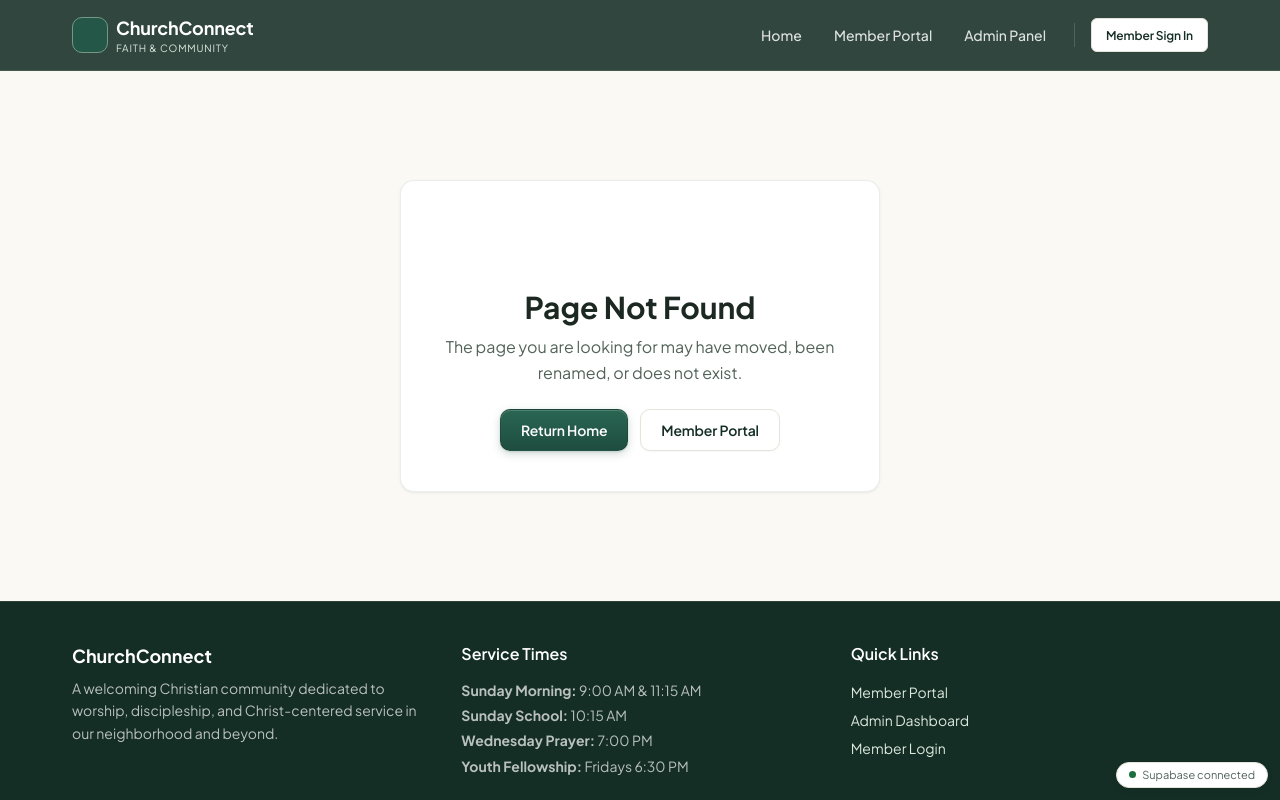
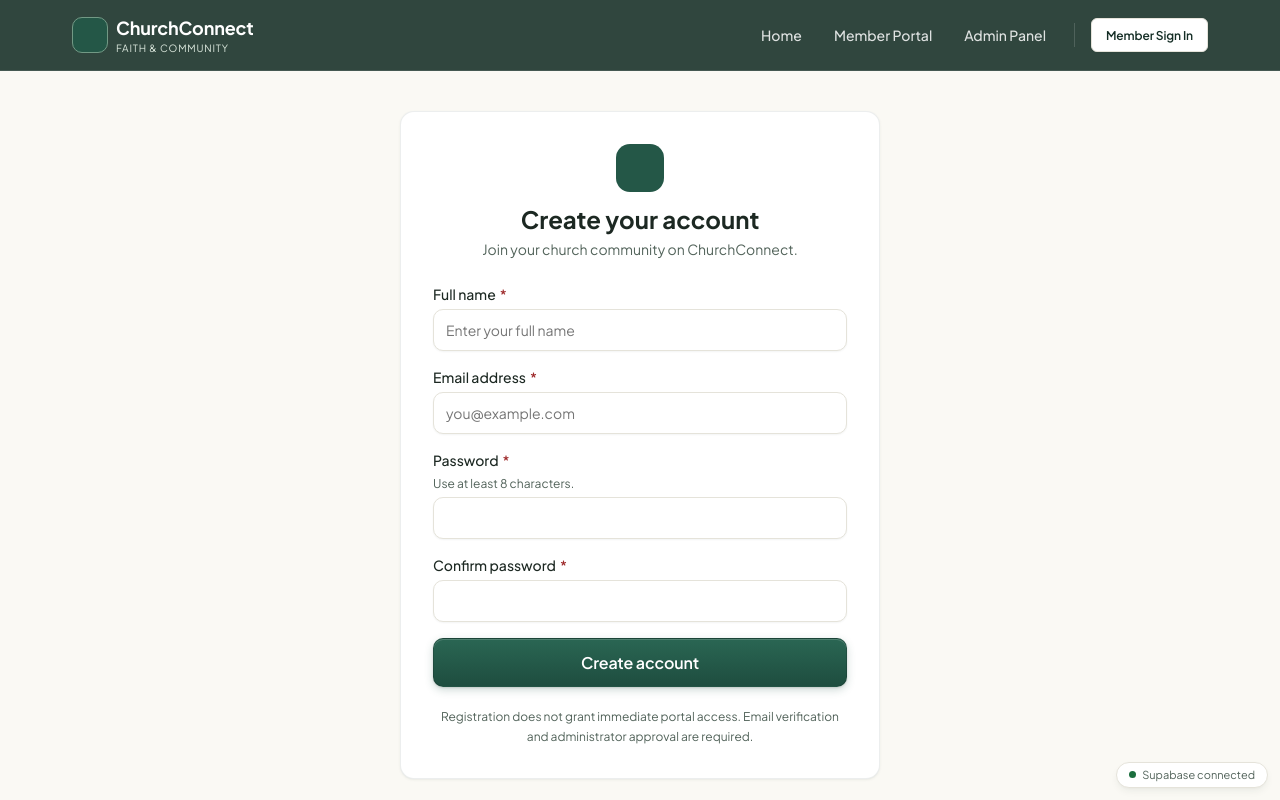
Before and after one commit to Jaymax0701/churchconnect, a React (Vite) app: page /signup in a window 1280 px wide. Shown: the top 800 px of the page. Built offline with nearby package versions, Linux system fonts and the light colour scheme; no server answers; a web font is replaced by a local one.

Commit message:
Register public sign-up and password reset routes

```diff
--- a/src/routes/AppRoutes.tsx
+++ b/src/routes/AppRoutes.tsx
@@ -8,6 +8,8 @@ import { MemberPortalPage } from "../modules/member-portal/pages/MemberPortalPag
 import { AdminDashboardPage } from "../modules/admin/pages/AdminDashboardPage";
 import { UserAccountsPage } from "../modules/admin/pages/UserAccountsPage";
 import { LoginPage } from "../modules/auth/pages/LoginPage";
+import { SignUpPage } from "../modules/auth/pages/SignUpPage";
+import { ResetPasswordPage } from "../modules/auth/pages/ResetPasswordPage";
 import { PendingApprovalPage } from "../modules/auth/pages/PendingApprovalPage";
 import { RequireApprovedUser } from "../modules/auth/RequireApprovedUser";
 import { RequireSuperadmin } from "../modules/auth/RequireSuperadmin";
@@ -19,6 +21,8 @@ export const AppRoutes: React.FC = () => {
       <Route element={<PublicLayout />}>
         <Route path="/" element={<PublicHomePage />} />
         <Route path="/login" element={<LoginPage />} />
+        <Route path="/signup" element={<SignUpPage />} />
+        <Route path="/reset-password" element={<ResetPasswordPage />} />
         <Route path="/pending" element={<PendingApprovalPage />} />
         <Route path="*" element={<NotFoundPage />} />
       </Route>
```
